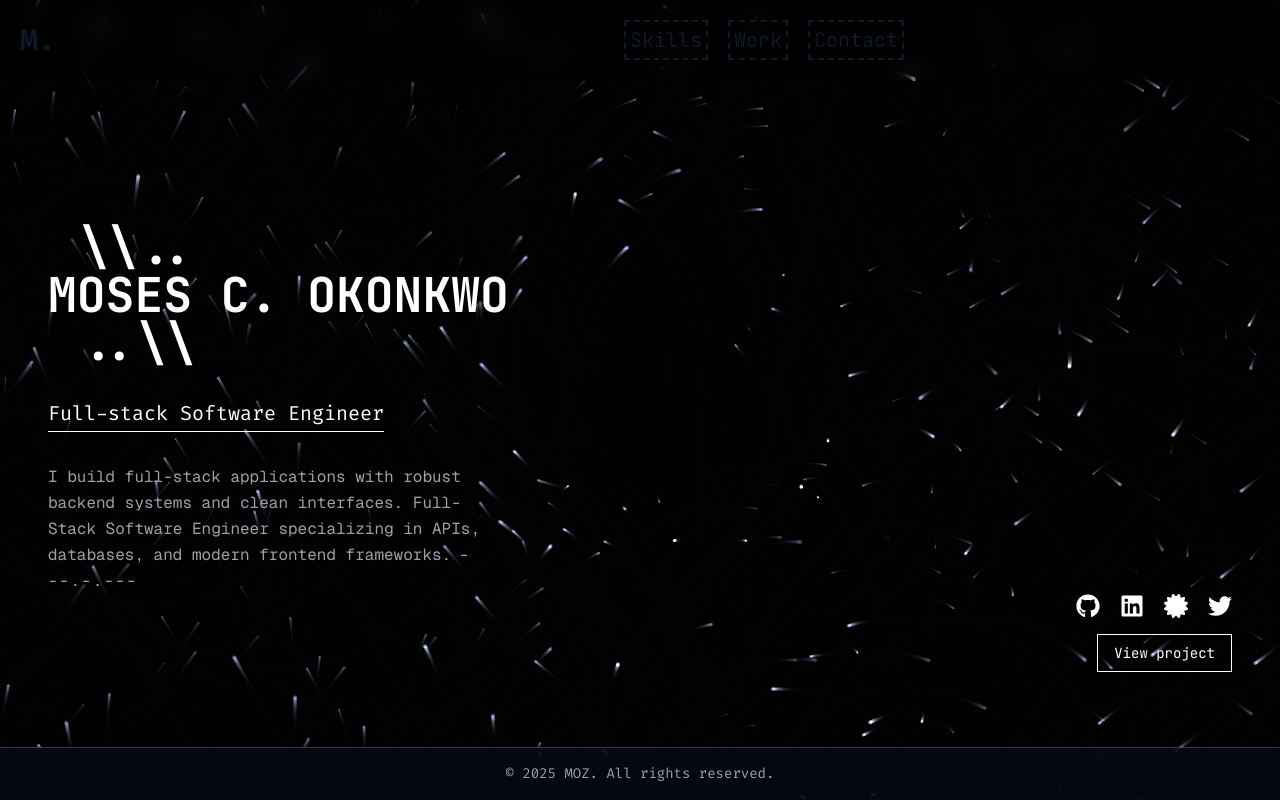
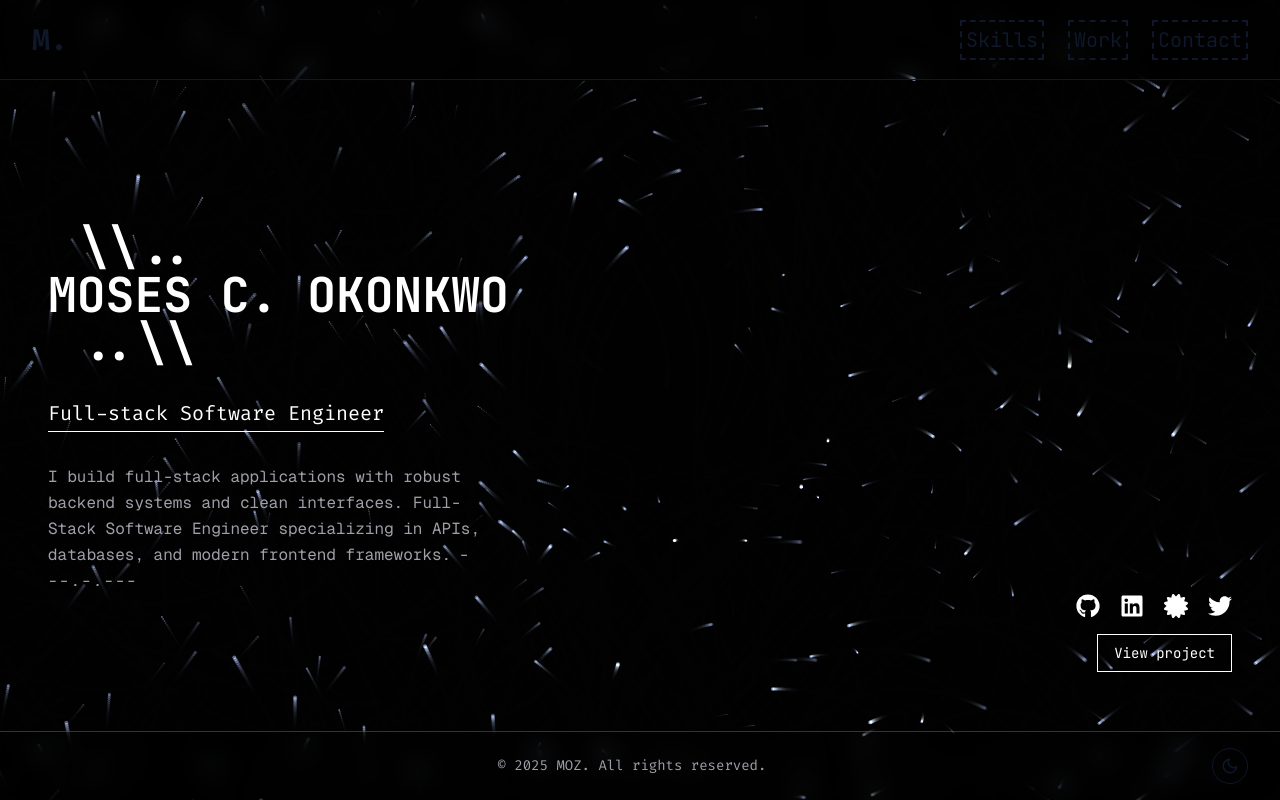
Before and after one commit to moses-Dera/moses-portfolio, a Next.js app: page / in a window 1280 px wide. Built offline with nearby package versions, Linux system fonts and the light colour scheme; no server answers.

Commit message:
feat: implement dark mode toggle and update layout styling for navbar and footer

```diff
--- a/components/footer.tsx
+++ b/components/footer.tsx
@@ -1,7 +1,62 @@
+"use client"
+import { useEffect, useState } from "react";
+import { FiSun, FiMoon } from "react-icons/fi";
+
 export default function Footer() {
+    const [isDark, setIsDark] = useState(true); // Default assuming prefers-color-scheme dark
+
+    useEffect(() => {
+        // On mount, check if there's a stored preference or system preference
+        const storedTheme = localStorage.getItem("theme");
+        if (storedTheme === "light") {
+            setIsDark(false);
+            document.documentElement.classList.add("light");
+            document.documentElement.classList.remove("dark");
+        } else if (storedTheme === "dark") {
+            setIsDark(true);
+            document.documentElement.classList.add("dark");
+            document.documentElement.classList.remove("light");
+        } else {
+            // Check system preference
+            const systemPrefersDark = window.matchMedia("(prefers-color-scheme: dark)").matches;
+            setIsDark(systemPrefersDark);
+            if (systemPrefersDark) {
+                document.documentElement.classList.add("dark");
+                document.documentElement.classList.remove("light");
+            } else {
+                document.documentElement.classList.add("light");
+                document.documentElement.classList.remove("dark");
+            }
+        }
+    }, []);
+
+    const toggleTheme = () => {
+        if (isDark) {
+            document.documentElement.classList.add("light");
+            document.documentElement.classList.remove("dark");
+            localStorage.setItem("theme", "light");
+            setIsDark(false);
+        } else {
+            document.documentElement.classList.add("dark");
+            document.documentElement.classList.remove("light");
+            localStorage.setItem("theme", "dark");
+            setIsDark(true);
+        }
+    };
+
     return (
-        <footer className="fixed bottom-0 w-full p-4 text-center flex justify-center items-center border-t border-white/20 bg-[#050a15]/80 backdrop-blur-md z-50">
-            <p className=" font-fira text-sm text-zinc-400">&copy; {new Date().getFullYear()} MOZ. All rights reserved.</p>
+        <footer className="fixed bottom-0 w-full p-4 text-center flex justify-between items-center border-t border-white/20 bg-background/80 backdrop-blur-md z-50">
+            <div className="flex-1"></div> {/* Spacer for centering */}
+            <p className="font-fira text-sm text-zinc-400">&copy; {new Date().getFullYear()} MOZ. All rights reserved.</p>
+            <div className="flex-1 flex justify-end pr-4">
+                <button
+                    onClick={toggleTheme}
+                    className="p-2 rounded-full border border-border hover:bg-white/10 transition-colors flex items-center justify-center text-foreground"
+                    aria-label="Toggle Theme"
+                >
+                    {isDark ? <FiSun size={18} /> : <FiMoon size={18} />}
+                </button>
+            </div>
         </footer>
     )
 }
--- a/components/navbar.tsx
+++ b/components/navbar.tsx
@@ -8,9 +8,9 @@ export default function Navbar() {
             initial={{ y: -100, opacity: 0 }}
             animate={{ y: 0, opacity: 1 }}
             transition={{ duration: 0.5 }}
-            className="z-10 h-[10vh] sticky top-0 left-0 right-0 flex flex-row justify-center items-center px-2 sm:px-5 p-4 backdrop-blur-md"
+            className="z-10 h-[10vh] sticky top-0 left-0 right-0 flex flex-row justify-between items-center px-4 sm:px-8 p-4 bg-background/80 backdrop-blur-md border-b border-border/40"
         >
-            <Link href="/" className="w-2/10">
+            <Link href="/" className="w-1/4">
                 <motion.div
                     whileHover={{ scale: 1.05 }}
                     className="text-xl sm:text-3xl font-extrabold font-fira flex justify-start items-center"
@@ -23,8 +23,8 @@ export default function Navbar() {
                     </motion.div>
                 </motion.div>
             </Link>
-            <div className="w-8/10 flex flex-row justify-center items-center gap-1 sm:gap-2">
-                <ul className="flex flex-row justify-center items-center gap-4 sm:gap-5" style={{ fontFamily: 'var(--font-jetbrains)' }}>
+            <div className="w-3/4 flex flex-row justify-end items-center gap-1 sm:gap-2">
+                <ul className="flex flex-row justify-end items-center gap-4 sm:gap-6" style={{ fontFamily: 'var(--font-jetbrains)' }}>
                     <motion.li
                         whileHover={{ scale: 1.1, y: -2 }}
                         className="text-sm sm:text-xl font-light border-2 border-dashed hover:border-none p-1"
```
